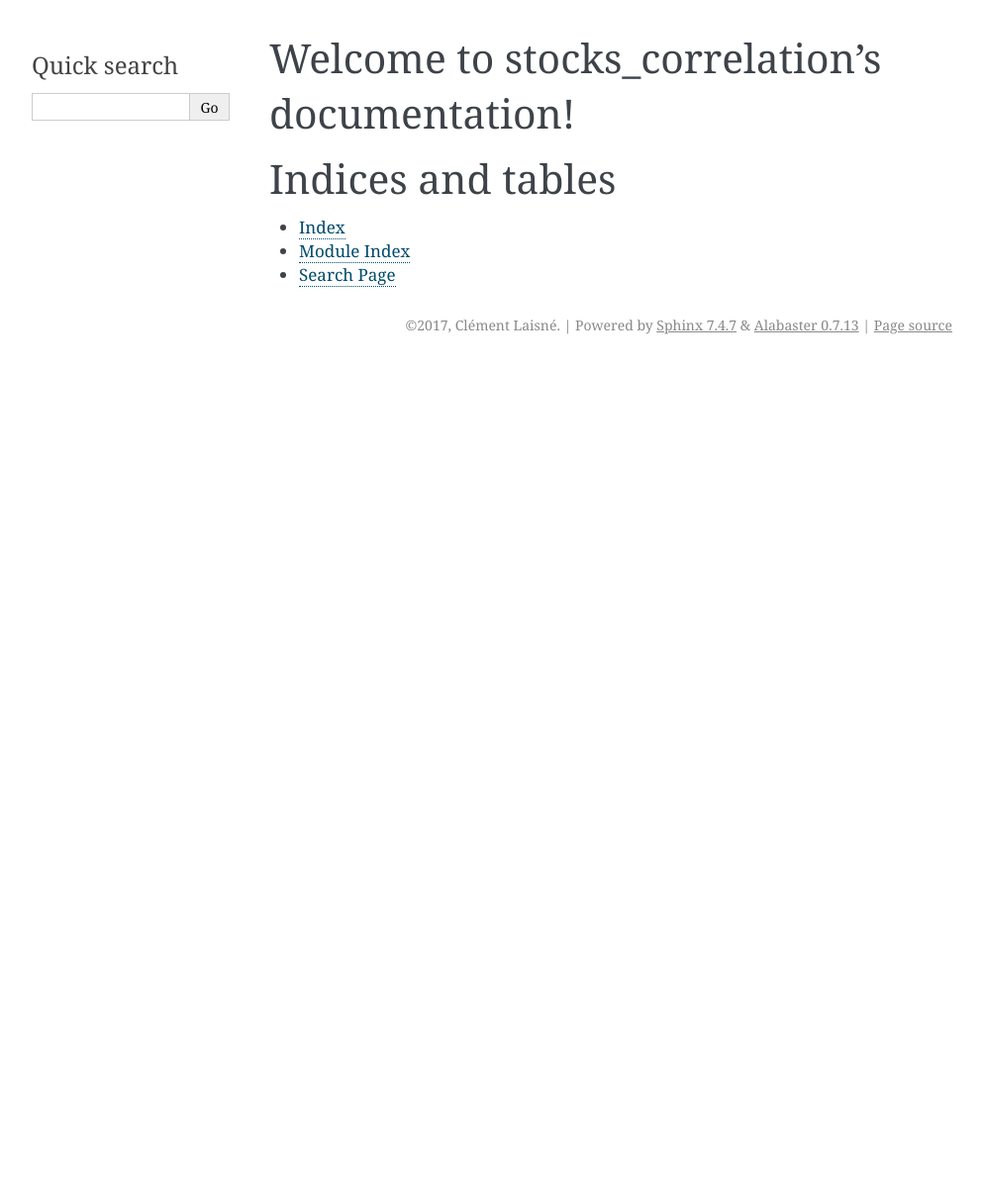
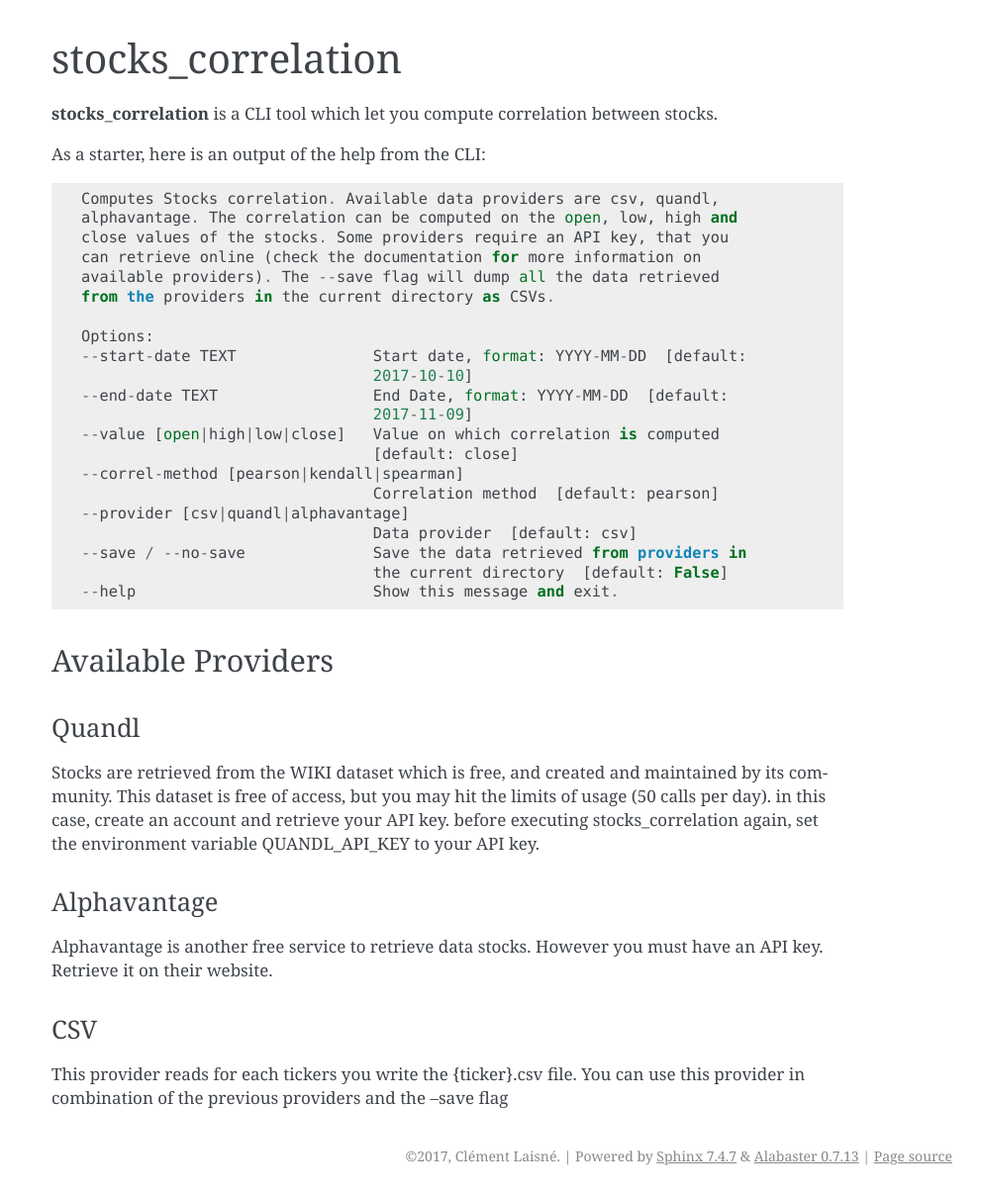
Before and after one commit to claisne/stocks_correlation, a Sphinx documentation site: the page built from docs/source/index.rst, in a window 1280 px wide. Shown: the whole page at 99% size, without its empty margins (148-1140 px from the left). Built offline with Sphinx 7.4.7, drawn with Linux system fonts in a browser that asks for light colours; before the commit the page ends 900 px from its top, so only the background shows below that.

Commit message:
Add documentation

```diff
--- a/docs/source/conf.py
+++ b/docs/source/conf.py
@@ -17,10 +17,8 @@
 # add these directories to sys.path here. If the directory is relative to the
 # documentation root, use os.path.abspath to make it absolute, like shown here.
 #
-# import os
-# import sys
-# sys.path.insert(0, os.path.abspath('.'))
 
+from stocks_correlation.__version__ import __version__
 
 # -- General configuration ------------------------------------------------
 
@@ -57,9 +55,9 @@ author = 'Clément Laisné'
 # built documents.
 #
 # The short X.Y version.
-version = '0.0.1'
+version = __version__
 # The full version, including alpha/beta/rc tags.
-release = '0.0.1'
+release = __version__
 
 # The language for content autogenerated by Sphinx. Refer to documentation
 # for a list of supported languages.
@@ -105,8 +103,6 @@ html_static_path = ['_static']
 # refs: http://alabaster.readthedocs.io/en/latest/installation.html#sidebars
 html_sidebars = {
     '**': [
-        'relations.html',  # needs 'show_related': True theme option to display
-        'searchbox.html',
     ]
 }
 
--- a/docs/source/index.rst
+++ b/docs/source/index.rst
@@ -3,18 +3,56 @@
    You can adapt this file completely to your liking, but it should at least
    contain the root `toctree` directive.
 
-Welcome to stocks_correlation's documentation!
+stocks_correlation
 ==============================================
 
-.. toctree::
-   :maxdepth: 2
-   :caption: Contents:
+**stocks_correlation** is a CLI tool which let you
+compute correlation between stocks.
+
+As a starter, here is an output of the help from the CLI::
+
+  Computes Stocks correlation. Available data providers are csv, quandl,
+  alphavantage. The correlation can be computed on the open, low, high and
+  close values of the stocks. Some providers require an API key, that you
+  can retrieve online (check the documentation for more information on
+  available providers). The --save flag will dump all the data retrieved
+  from the providers in the current directory as CSVs.
+
+  Options:
+  --start-date TEXT               Start date, format: YYYY-MM-DD  [default:
+                                  2017-10-10]
+  --end-date TEXT                 End Date, format: YYYY-MM-DD  [default:
+                                  2017-11-09]
+  --value [open|high|low|close]   Value on which correlation is computed
+                                  [default: close]
+  --correl-method [pearson|kendall|spearman]
+                                  Correlation method  [default: pearson]
+  --provider [csv|quandl|alphavantage]
+                                  Data provider  [default: csv]
+  --save / --no-save              Save the data retrieved from providers in
+                                  the current directory  [default: False]
+  --help                          Show this message and exit.
 
 
+Available Providers
+-------------------
 
-Indices and tables
-==================
+Quandl
+^^^^^^
+Stocks are retrieved from the WIKI dataset which is free, and created and
+maintained by its community. This dataset is free of access, but you may
+hit the limits of usage (50 calls per day). in this case, create an account
+and retrieve your API key. before executing stocks_correlation again, set
+the environment variable QUANDL_API_KEY to your API key.
 
-* :ref:`genindex`
-* :ref:`modindex`
-* :ref:`search`
+Alphavantage
+^^^^^^^^^^^^
+
+Alphavantage is another free service to retrieve data stocks. However you must
+have an API key. Retrieve it on their website.
+
+CSV
+^^^
+
+This provider reads for each tickers you write the {ticker}.csv file. You can use
+this provider in combination of the previous providers and the --save flag
```
